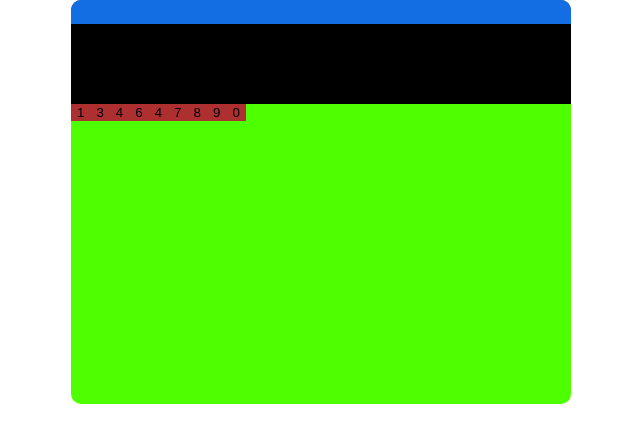
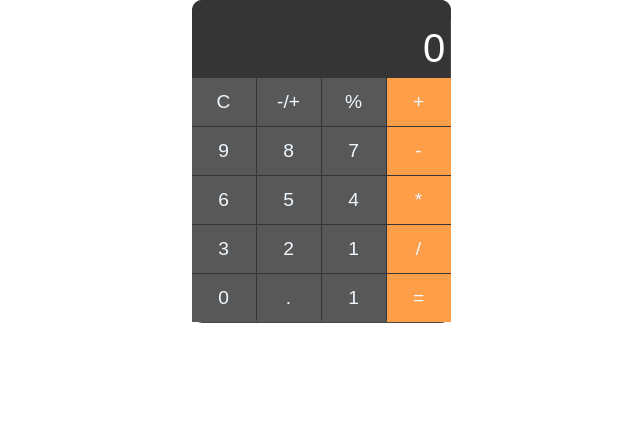
Before and after one commit to Shashwattejaswi/calculator, a React (Create React App) app: page / in a window 1280 px wide. Shown: the top 442 px of the page, without its empty margins (319-959 px from the left). Built offline with nearby package versions, Linux system fonts and the light colour scheme.

Commit message:
numbers are print properly

```diff
--- a/src/Calculator.css
+++ b/src/Calculator.css
@@ -1,15 +1,15 @@
 .containar{
-    height: 400px;
-    width: 500px;
+    height: 323px;
+    width: 259px;
     border-radius: 10px;
-    background-color: rgb(67, 67, 67);
+    background-color: rgb(73, 73, 73);
 
 }
 header{
     width: 100%;
     border-radius: 10px 10px 0px 0px;
     height: 6%;
-    background-color: rgb(19, 109, 227);
+    background-color:  rgb(53, 53, 53);
 }
 .rsltBox
 {
@@ -17,7 +17,7 @@ header{
     width: 96%;
     padding: 0px;
     height: 15%;
-    background-color: black;
+    background-color: rgb(53, 53, 53);
     color: white;
     outline: none;
     font-size: 40px;
--- a/src/Calculator.js
+++ b/src/Calculator.js
@@ -1,13 +1,65 @@
 import './Calculator.css';
 import StdBox from './btnBox/StdBox'
+import { useState } from 'react';
+import { priority } from './IFunction';
 const Calculator=()=>
     {
+        const [num,changeNum]=useState(0);
+        let flag=0;
 
+        const takePutNum=(event)=>
+            {
+
+                changeNum((previousNum)=>{
+                     if(event.target.value=='C')
+                        return (parseInt(previousNum)<10 && parseInt(previousNum)>-10 )? '0' : previousNum.substring(0,previousNum.length-1);
+                     else if(event.target.value=="-/+")
+                        {
+                            return parseInt(previousNum)<0 ? previousNum.substring(1) : '-'+previousNum
+                        }
+                        else if(flag!=0)
+                            {
+                                flag=0;
+                                return event.target.value;
+                            }
+                    else if(previousNum!=0)
+                        return previousNum+event.target.value;
+                    else
+                        return event.target.value;
+
+                });
+            }
+        const operator=(event)=>
+            {
+                const operant=[];
+                const operator=[];
+
+                if(event.target.value=='=')
+                    {
+
+                    }
+                else
+                {
+                    flag=1;
+                    if(operator.length==0)
+                        operator.push(event.target.value);
+                    else
+                    {
+                        if(priority(event.target.value)<priority(operator[operator.length-1]))
+                            {
+                                operant
+                            }
+                    }
+                    operant.push(parseInt(num))
+                }
+
+
+            }
         return(
             <div className="containar">
                 <header></header>
-                <input className="rsltBox"/>
-                <StdBox/>
+                <input className="rsltBox" value={num}/>
+                <StdBox takePutNum={takePutNum} operator={operator}/>
             </div>
         );
     }
--- /dev/null
+++ b/src/IFunction.js
@@ -0,0 +1,33 @@
+export const priority=(char)=>
+    {
+        switch(char)
+        {
+            case '+':
+            case '-':
+                return 1;
+            case '*':
+            case '/':
+                return 2;
+            case '^':
+                return 3;
+
+        }
+    }
+
+const parameter=(eq)=>
+    {
+        const operator=[];
+        const operant=[];
+        let i=0;
+        while(i<eq.length)
+            {
+               if(isNaN(eq.charAt(i)))
+                {
+
+                }
+                else
+                {
+                    operant.push(eq.charAt(i));
+                }
+            }
+    }
--- a/src/btnBox/StdBox.js
+++ b/src/btnBox/StdBox.js
@@ -1,12 +1,24 @@
 import './box.css'
-const StdBox=()=>
+const StdBox=({takePutNum,operator})=>
     {
-        const sym=[1,3,4,6,4,7,8,9,0];
+        const sym=['C',"-/+",'%','+',9,8,7,'-',6,5,4,'*',3,2,1,'/',0,'.',1,'='];
         return(
             <div className='StdBox'>
                 {
-                    sym.map((item)=>{
-                        return <button className='StdBoxItem'>{item}</button>
+                    sym.map((item,index)=>{
+
+                        if((index+1)%4===0)
+                            {
+                                return <button value={item} index={index} className={'operator'+' '+'StdBoxItem'} onClick={(e)=>{operator(e)}}>{item}</button>
+                            }
+                        if((index===19 && index===16))
+                            {
+                                return <button value={item} index={index} onClick={(e)=>{takePutNum(e)}} className={'operator'+' '+'roundBtn'}>{item}</button>
+                            }
+                       if((item>=0 && item<=9) ||item==='.' || item==='C')
+                        return <button value={item} index={index} className='StdBoxItem' onClick={(e)=>{takePutNum(e)}}>{item}</button>
+
+                       return <button value={item} index={index} className='StdBoxItem' onClick={(e)=>{takePutNum(e)}}>{item}</button>
                     })
                 }
             </div>
--- a/src/btnBox/box.css
+++ b/src/btnBox/box.css
@@ -1,20 +1,47 @@
 .StdBox
 {
     height: 75%;
-    width: 500px;
+    width: 100%;
     border-radius:0px 0px 10px 10px;
-    background-color: rgb(77, 255, 0);
+    background-color: rgb(53, 53, 53);
     display:flex;
     flex-wrap: wrap;
-    justify-content: flex-start;
-    align-items: flex-start;
+    justify-content: space-between;
+    align-items: space-between;
+    row-gap: 1px;
+    column-gap: 1px;
 
 
 }
 button
 {
-
-    background-color: rgb(173, 47, 47);
+    height: 3rem;
+    width: 4rem;
+    background-color: rgb(88, 88, 88);
     border: 0px;
     outline: 0px;
+    color: aliceblue;
+    font-size: larger;
+
 }
+
+button:hover{
+    background-color: rgb(58, 58, 58);;
+}
+
+
+.operator
+{
+    background-color: rgb(255, 158, 73);
+}
+.operator:hover{
+    background-color: rgb(255, 179, 113);
+}
+.roundLeft
+{
+    border-radius: 10px 0px 0px 10px;
+}
+.roundRight
+{
+    border-radius: 0px 10px 0px 0px;
+}
```
